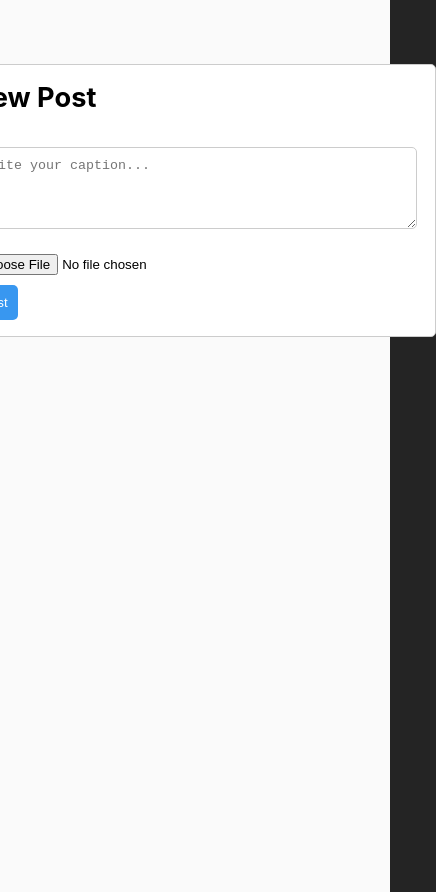
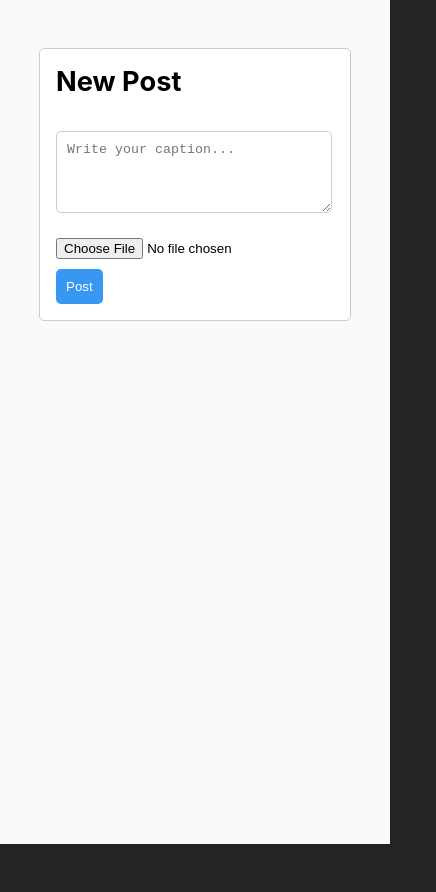
Before and after one commit to mina-sb/instagramClone, a React (Vite) app: page /new-post in a window 390 px wide. Shown: the whole page, 436 px wide, since content can reach past the window. After the commit the page ends 844 px from the top, so only its background shows below. Built offline with nearby package versions, Linux system fonts and the light colour scheme.

Commit message:
minor changes to make styles responsive

```diff
--- a/src/index.css
+++ b/src/index.css
@@ -29,4 +29,15 @@ body {
   min-width: 320px;
   min-height: 100vh;
   background-color: #FAFAFA;
+    box-sizing: border-box;
+
 }
+
+.myDiv {
+  width: 80%;
+  margin: 0 auto;
+
+  @media (min-width: 768px) {
+    width: 25rem;
+  }
+}
--- a/src/post/NewPost.css
+++ b/src/post/NewPost.css
@@ -22,3 +22,7 @@
             margin: 1rem 1rem 1rem;
             outline: none;
 }
+.newPost-container{
+  display: flex;
+  justify-content: center;
+}
--- a/src/post/NewPost.jsx
+++ b/src/post/NewPost.jsx
@@ -58,7 +58,8 @@ const NewPost = () => {
 
 
   return (
-    <div className="post-container">
+    <div className='newPost-container'>
+      <div className="post-container myDiv">
         <h1 className="newPost-title">New Post</h1>
         <div
           style={{
@@ -78,7 +79,9 @@ const NewPost = () => {
             placeholder="Write your caption..."
             value={caption}
             onChange={handleCaptionChange}
-          className={`text-area ${touched && !caption ? "input-required" : ""}`}
+            className={`text-area ${
+              touched && !caption ? "input-required" : ""
+            }`}
             rows={4}
           />
           <input
@@ -105,6 +108,7 @@ const NewPost = () => {
           </button>
         </div>
       </div>
+    </div>
   );
 }
 
--- a/src/post/Post.css
+++ b/src/post/Post.css
@@ -3,8 +3,13 @@
   display: inline-block;
   border-radius: 5px;
   background-color: #fff;
-  width: 480px;
+  width: 90%;
   margin: 1rem 0;
+  box-sizing: border-box;
+
+  @media (min-width: 768px) {
+    width: 480px;
+  }
 }
 
 .post-image {
--- a/src/post/Posts.css
+++ b/src/post/Posts.css
@@ -1,3 +1,6 @@
+.posts-container{
+  padding: 1rem;
+}
 .posts{
   list-style: none;
   margin: 0;
@@ -8,6 +11,10 @@
 h1 {
   font-size: 2.2em;
   line-height: 1.1;
+  padding-left: 1.1rem;
+  @media (min-width: 768px) {
+    padding-left: 0;
+  }
 }
 .new-post-btn{
   color: #fff;
@@ -26,3 +33,7 @@ h1 {
       border-radius: 50%;
       cursor: pointer;
 }
+.li{
+  display: flex;
+  justify-content: center;
+}
--- a/src/post/Posts.jsx
+++ b/src/post/Posts.jsx
@@ -39,18 +39,18 @@ const Posts = () => {
   }
 
   return (
-    <div>
+    <div className='posts-container'>
       <h1>Hello, {contextUsername}</h1>
       <ul className="posts">
         {posts &&
           posts.map((post) => (
-            <li key={post.id}>
+            <li key={post.id} className='li'>
               <Post
                 username={post.username}
                 id={post.id}
                 likes={post.likes}
                 img={post.img}
-                caption = {post.caption}
+                caption={post.caption}
               />
             </li>
           ))}
--- a/src/user/Auth.css
+++ b/src/user/Auth.css
@@ -9,7 +9,6 @@
   display: flex;
   flex-direction: column;
   justify-content: center;
-
 }
 .auth-img {
   width: 55%;
--- a/src/user/Auth.jsx
+++ b/src/user/Auth.jsx
@@ -73,7 +73,7 @@ const Auth = () => {
 
   return (
     <React.Fragment>
-      <div className="auth-container">
+      <div className="auth-container myDiv">
         <h2 className="auth-container-title">
           {isLoginMode ? "Login" : "Sign Up"}
         </h2>
@@ -104,7 +104,7 @@ const Auth = () => {
             type="password"
             id="password"
             placeholder="Password"
-            className={`input ${touched &&  !password ? "input-required" : ""}`}
+            className={`input ${touched && !password ? "input-required" : ""}`}
             value={password}
             onChange={(e) => setPassword(e.target.value)}
           />
@@ -129,12 +129,7 @@ const Auth = () => {
             </span>
           </p>
         </button>
-        {
-           alert ?  <span className='alert'>
-          You have to signup first!
-        </span> : ''
-        }
-
+        {alert ? <span className="alert">You have to signup first!</span> : ""}
       </div>
     </React.Fragment>
   );
```
Lines whose indentation alone changed are shown as unchanged.
